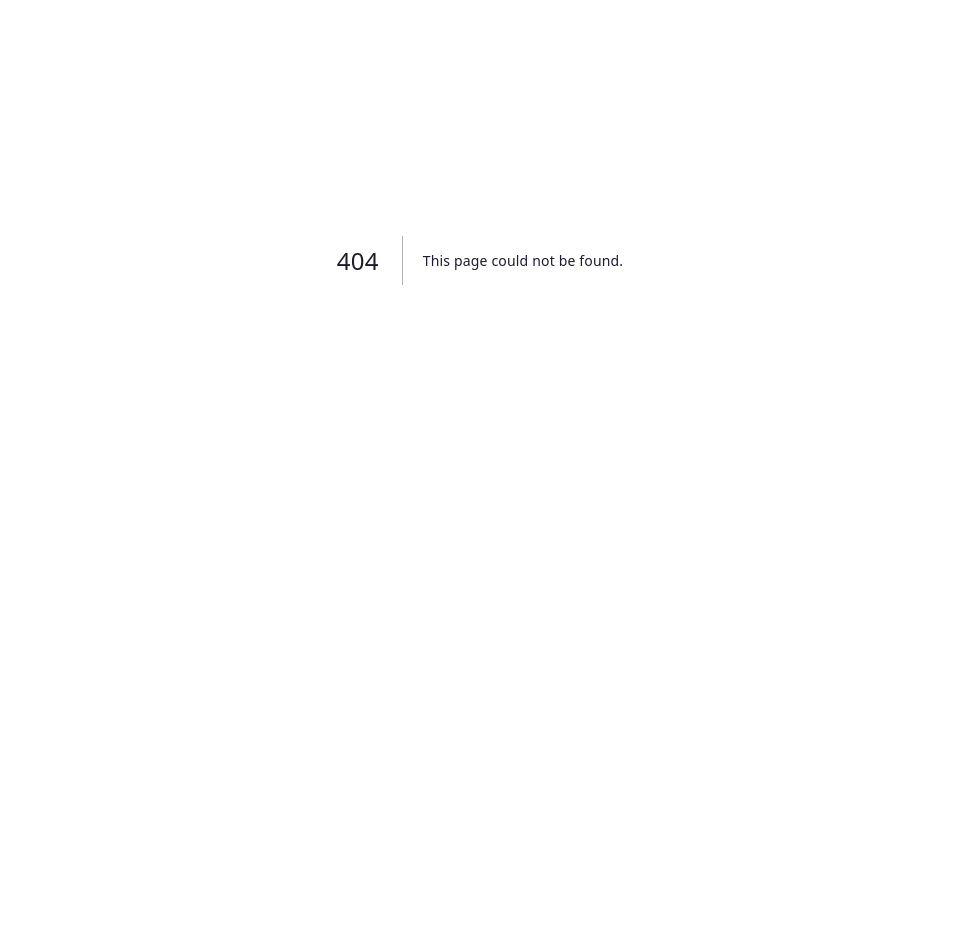
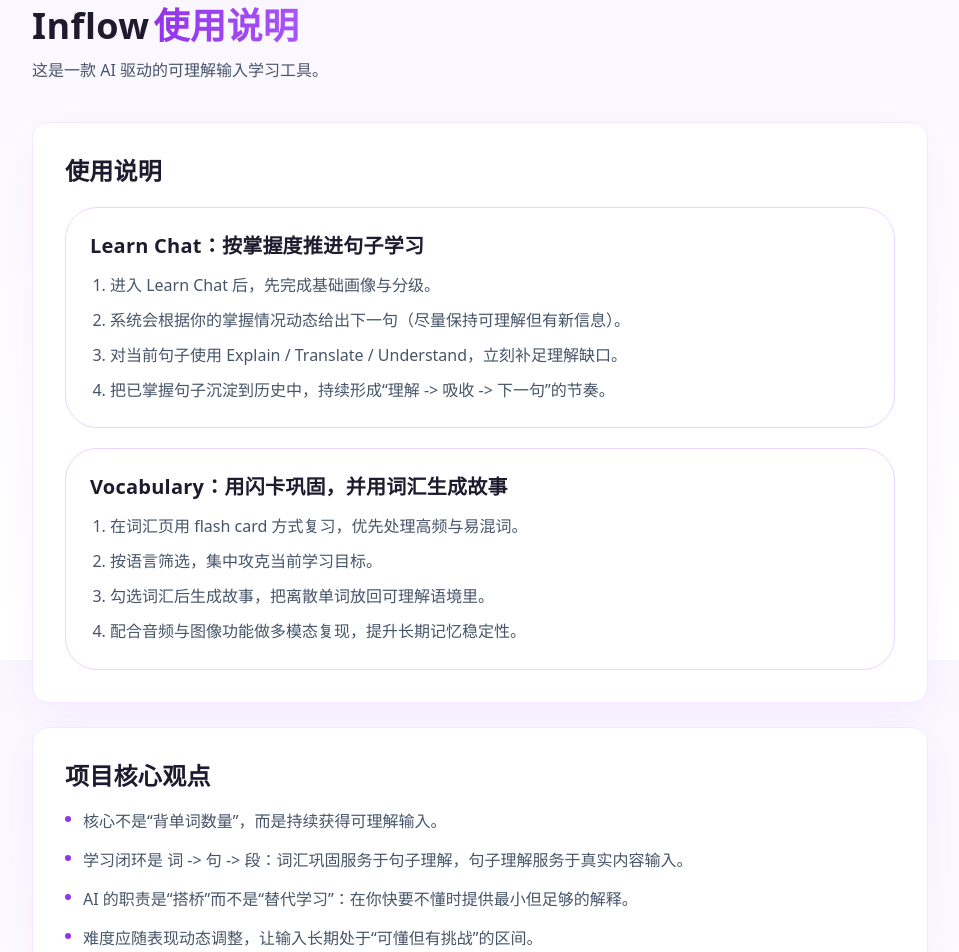
Before and after one commit to LiuZhaoyan/inflow, a Next.js app: page /doc in a window 1280 px wide. Before the commit this address had no page. Shown: the part 140-1092 px from the top of the page, without its empty margins (160-1119 px from the left). Before the commit the page ends 800 px from the top, so only its background shows below. Built offline with nearby package versions, Linux system fonts and the light colour scheme; no server answers.

Commit message:
feat: update documentation structure and fix redirect paths

```diff
--- a/src/app/about/page.tsx
+++ b/src/app/about/page.tsx
@@ -1,7 +1,6 @@
 export default function About() {
-  // Server-side redirect: keep /about as legacy entrypoint, but serve docs at /docs
-  // (This matches the message shown on the docs page.)
+  // Server-side redirect: keep /about as legacy entrypoint, but serve docs at /doc.
   // eslint-disable-next-line @typescript-eslint/no-require-imports
   const { redirect } = require('next/navigation') as typeof import('next/navigation');
-  redirect('/docs');
+  redirect('/doc');
 }
--- /dev/null
+++ b/src/app/doc/page.tsx
@@ -0,0 +1,80 @@
+import Header from "@/components/Header";
+import SectionTitle from "@/components/SectionTitle";
+
+const usageGuides = [
+  {
+    title: "Learn Chat：按掌握度推进句子学习",
+    steps: [
+      "进入 Learn Chat 后，先完成基础画像与分级。",
+      "系统会根据你的掌握情况动态给出下一句（尽量保持可理解但有新信息）。",
+      "对当前句子使用 Explain / Translate / Understand，立刻补足理解缺口。",
+      "把已掌握句子沉淀到历史中，持续形成“理解 -> 吸收 -> 下一句”的节奏。",
+    ],
+  },
+  {
+    title: "Vocabulary：用闪卡巩固，并用词汇生成故事",
+    steps: [
+      "在词汇页用 flash card 方式复习，优先处理高频与易混词。",
+      "按语言筛选，集中攻克当前学习目标。",
+      "勾选词汇后生成故事，把离散单词放回可理解语境里。",
+      "配合音频与图像功能做多模态复现，提升长期记忆稳定性。",
+    ],
+  },
+];
+
+const coreIdeas = [
+  "核心不是“背单词数量”，而是持续获得可理解输入。",
+  "学习闭环是 词 -> 句 -> 段：词汇巩固服务于句子理解，句子理解服务于真实内容输入。",
+  "AI 的职责是“搭桥”而不是“替代学习”：在你快要不懂时提供最小但足够的解释。",
+  "难度应随表现动态调整，让输入长期处于“可懂但有挑战”的区间。",
+];
+
+export default function DocsPage() {
+  return (
+    <div className="page-surface page-surface-reading text-[var(--foreground)] selection:bg-[#f1d6bd] selection:text-[#2d231c]">
+      <Header rightText="Docs" />
+
+      <main className="w-full px-6 lg:px-12 pb-20">
+        <div className="mx-auto max-w-4xl reveal-up">
+          <SectionTitle
+            eyebrow="Documentation"
+            title="Inflow"
+            highlight="使用说明"
+            description="这是一款 AI 驱动的可理解输入学习工具。"
+          />
+        </div>
+
+        <section className="mx-auto max-w-4xl space-y-6">
+          <article className="paper-card-soft p-6 md:p-8 reveal-up stagger-1">
+            <h2 className="paper-title text-2xl">使用说明</h2>
+            <div className="mt-5 grid gap-5">
+              {usageGuides.map((guide) => (
+                <div key={guide.title} className="paper-panel-flat border border-[var(--line-0)] p-5 md:p-6">
+                  <h3 className="paper-title text-xl">{guide.title}</h3>
+                  <ol className="mt-3 space-y-2 text-[var(--ink-2)] list-decimal pl-5">
+                    {guide.steps.map((step) => (
+                      <li key={step}>{step}</li>
+                    ))}
+                  </ol>
+                </div>
+              ))}
+            </div>
+          </article>
+
+          <article className="paper-card-soft p-6 md:p-8 reveal-up stagger-2">
+            <h2 className="paper-title text-2xl">项目核心观点</h2>
+            <ul className="mt-4 space-y-3 text-[var(--ink-2)]">
+              {coreIdeas.map((idea) => (
+                <li key={idea} className="flex gap-3">
+                  <span className="mt-2 h-1.5 w-1.5 rounded-full bg-[var(--accent-0)] shrink-0" />
+                  <span>{idea}</span>
+                </li>
+              ))}
+            </ul>
+          </article>
+
+        </section>
+      </main>
+    </div>
+  );
+}
--- a/src/app/page.tsx
+++ b/src/app/page.tsx
@@ -189,7 +189,7 @@
               </div>
               <div className="mt-5">
                 <Link
-                  href="/docs"
+                  href="/doc"
                   className="inline-flex items-center gap-2 text-sm font-semibold text-[var(--ink-2)] hover:text-[var(--accent-1)] transition-colors"
                 >
                   <Info size={16} />
--- a/src/components/profile/ProfilePageHeader.tsx
+++ b/src/components/profile/ProfilePageHeader.tsx
@@ -6,7 +6,7 @@
     <div className="mb-6 flex items-center justify-between gap-3">
       <p className="paper-chip text-[var(--accent-1)]">Profile</p>
       <Link
-        href="/docs"
+        href="/doc"
         className="paper-btn-ghost inline-flex items-center gap-1.5 text-xs font-semibold"
       >
         Docs <ArrowRight size={12} />
```
Also changed, not shown: 2 other files (tests, documents, lock files or other folders).
